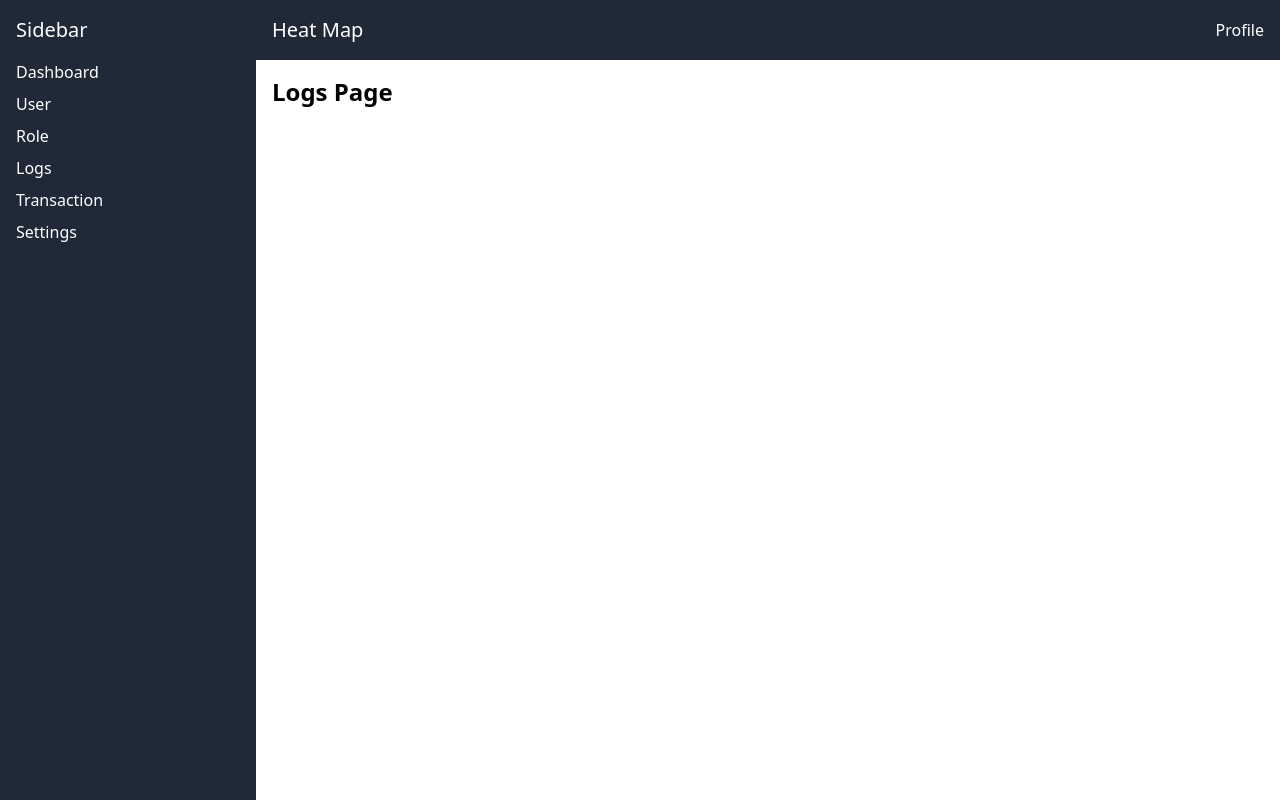
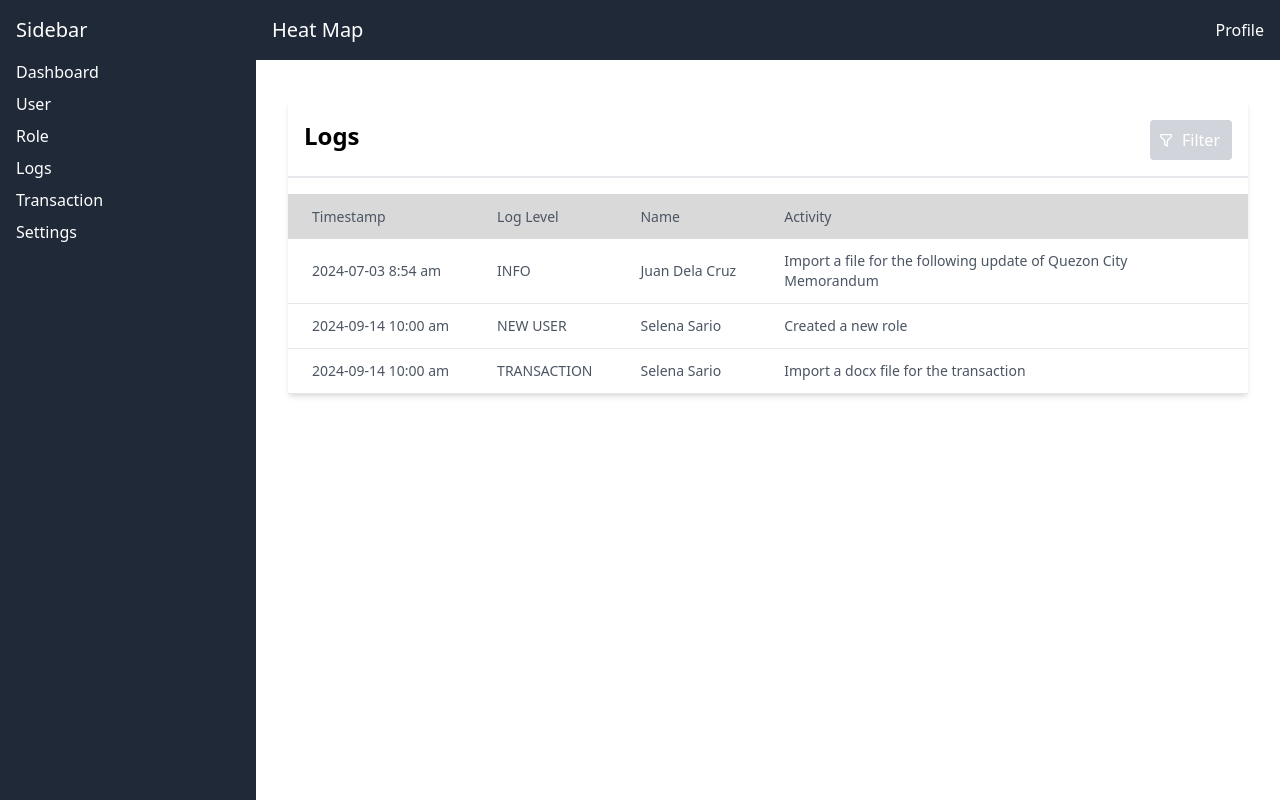
Before and after one commit to karracaye/heatmapping-frontend, a Next.js app: page /logs in a window 1280 px wide. Built offline with nearby package versions, Linux system fonts and the light colour scheme.

Commit message:
feat: add the logs component.

```diff
--- a/src/app/(dashboard)/logs/page.tsx
+++ b/src/app/(dashboard)/logs/page.tsx
@@ -1,7 +1,71 @@
+import React from 'react';
+
 const Logs = () => {
+  const logsUpdates = [
+    // temporary data, change this after the backend
+    {
+      time: '2024-07-03  8:54 am',
+      log: 'INFO',
+      role: 'Secretary',
+      name: 'Juan Dela Cruz',
+      activity: 'Import a file for the following update of Quezon City Memorandum',
+    },
+    {
+      time: '2024-09-14  10:00 am',
+      log: 'NEW USER',
+      role: 'Secretary',
+      name: 'Selena Sario',
+      activity: 'Created a new role',
+    },
+    {
+      time: '2024-09-14  10:00 am',
+      log: 'TRANSACTION',
+      role: 'Secretary',
+      name: 'Selena Sario',
+      activity: 'Import a docx file for the transaction',
+    },
+
+  ];
+
   return (
-    <div>
-      <h1 className="text-2xl font-bold">Logs Page</h1>
+    <div className="container mx-auto">
+      <div className="flex justify-center">
+        <div className="w-full px-4">
+          <div className="bg-white shadow-md rounded my-6">
+            <div className="flex justify-between border-b-2 mb-4 px-4 pt-5 py-4">
+              <h2 className="text-2xl font-bold">Logs</h2>
+              <div className="flex justify-center  bg-gray-300 p-2 rounded cursor-pointer">
+              <svg xmlns="http://www.w3.org/2000/svg" className="mt-1 text-white" width="1em" height="1em" viewBox="0 0 24 24"><g fill="none" fill-rule="evenodd"><path d="m12.593 23.258l-.011.002l-.071.035l-.02.004l-.014-.004l-.071-.035q-.016-.005-.024.005l-.004.01l-.017.428l.005.02l.01.013l.104.074l.015.004l.012-.004l.104-.074l.012-.016l.004-.017l-.017-.427q-.004-.016-.017-.018m.265-.113l-.013.002l-.185.093l-.01.01l-.003.011l.018.43l.005.012l.008.007l.201.093q.019.005.029-.008l.004-.014l-.034-.614q-.005-.018-.02-.022m-.715.002a.02.02 0 0 0-.027.006l-.006.014l-.034.614q.001.018.017.024l.015-.002l.201-.093l.01-.008l.004-.011l.017-.43l-.003-.012l-.01-.01z"/><path fill="currentColor" d="M3 4.5A1.5 1.5 0 0 1 4.5 3h15A1.5 1.5 0 0 1 21 4.5v2.086A2 2 0 0 1 20.414 8L15 13.414v7.424a1.1 1.1 0 0 1-1.592.984l-3.717-1.858A1.25 1.25 0 0 1 9 18.846v-5.432L3.586 8A2 2 0 0 1 3 6.586zM5 5v1.586l5.56 5.56a1.5 1.5 0 0 1 .44 1.061v5.175l2 1v-6.175c0-.398.158-.78.44-1.06L19 6.585V5z"/></g></svg>
+                <p className="ml-1 px-1 text-white"> Filter </p>
+                </div>
+            </div>
+
+
+            <div className="overflow-x-auto">
+              <table className="w-full table-auto">
+                <thead>
+                  <tr className="bg-[#D9D9D9] text-gray-600 text-sm leading-normal">
+                    <th className="py-3 px-6 text-left font-medium">Timestamp</th>
+                    <th className="py-3 px-6 text-left font-medium">Log Level</th>
+                    <th className="py-3 px-6 text-left font-medium">Name</th>
+                    <th className="py-3 px-6 text-left font-medium">Activity</th>
+                  </tr>
+                </thead>
+                <tbody className="text-gray-600 text-sm font-light">
+                  {logsUpdates.map((log, index) => (
+                    <tr key={index} className="border-b border-gray-200 hover:bg-gray-100">
+                      <td className="py-3 px-6 text-left whitespace-nowrap">{log.time}</td>
+                      <td className="py-3 px-6 text-left whitespace-nowrap">{log.log}</td>
+                      <td className="py-3 px-6 text-left whitespace-nowrap">{log.name}</td>
+                      <td className="py-3 px-6 text-left">{log.activity}</td>
+                    </tr>
+                  ))}
+                </tbody>
+              </table>
+            </div>
+          </div>
+        </div>
+      </div>
     </div>
   );
 };
```
